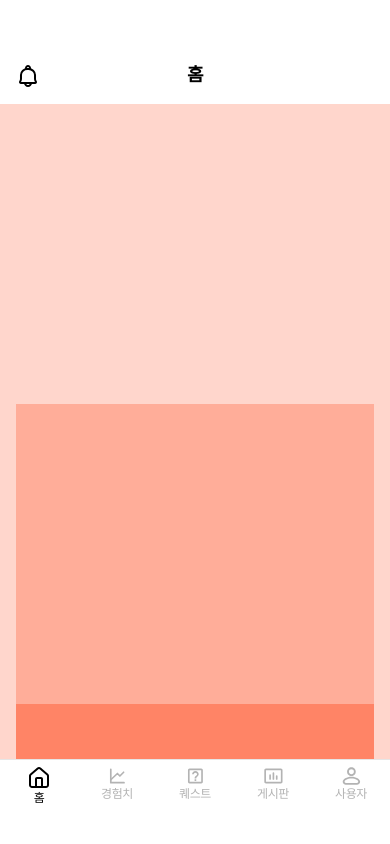
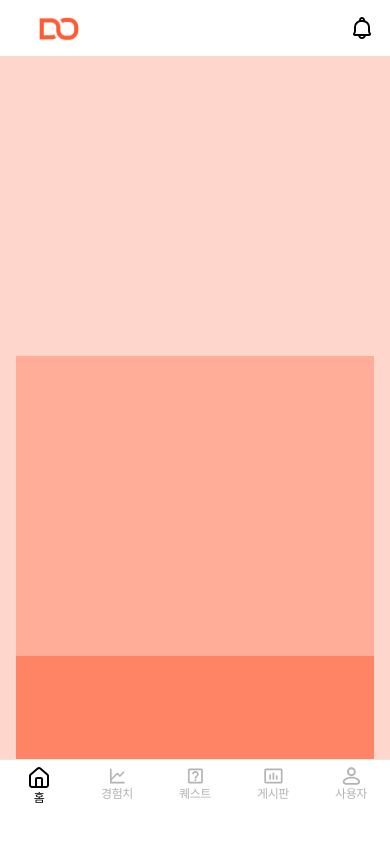
Before and after one commit to blaybus-playus/Frontend, a Next.js app: page /home in a window 390 px wide. Shown: the top 844 px of the page. Built offline with nearby package versions, Linux system fonts and the light colour scheme.

Commit message:
design: 모바일 상태바 높이 영역 제거

```diff
--- a/app/(tab)/layout.tsx
+++ b/app/(tab)/layout.tsx
@@ -10,7 +10,7 @@ export default function Layout({
 }>) {
   return (
     <div>
-      <div className="relative bg-primary-100 pt-[104px]">
+      <div className="relative bg-primary-100 pt-[56px]">
         <Header />
         <TopTab />
         <div className="w-auto mx-4 bg-white">
--- a/components/common/Header.tsx
+++ b/components/common/Header.tsx
@@ -1,6 +1,6 @@
 'use client'
 
-import { bell } from '@/assets/images'
+import { bell, logo } from '@/assets/images'
 import Image from 'next/image'
 import { usePathname } from 'next/navigation'
 import { PATH_TITLE } from '@/constant/index'
@@ -18,16 +18,24 @@ const Header = () => {
   }, [pathname, setCurrentPath])
 
   return (
-    <header className="fixed top-0 w-full h-[104px] bg-white z-1000">
-      <div className="absolute bottom-0 w-full h-[56px] flex justify-center items-center">
+    <header className="fixed top-0 w-full bg-white z-1000">
+      <div className="w-full h-[56px] flex justify-between items-center pl-[2rem] pr-[1rem]">
+        {currentTitle === '홈' ?
+          <Image
+            src={logo}
+            alt={'로고'}
+            width={54}
+            height={30}
+            className='cursor-pointer'
+          /> :
+          <span className="title-semibold-18">{currentTitle}</span>}
         <Image
           src={bell}
           alt="Notifications"
           width={24}
           height={24}
-          className="absolute left-[1rem] cursor-pointer"
+          className="cursor-pointer"
         />
-        <span className="title-semibold-18">{currentTitle}</span>
       </div>
     </header>
   )
```
